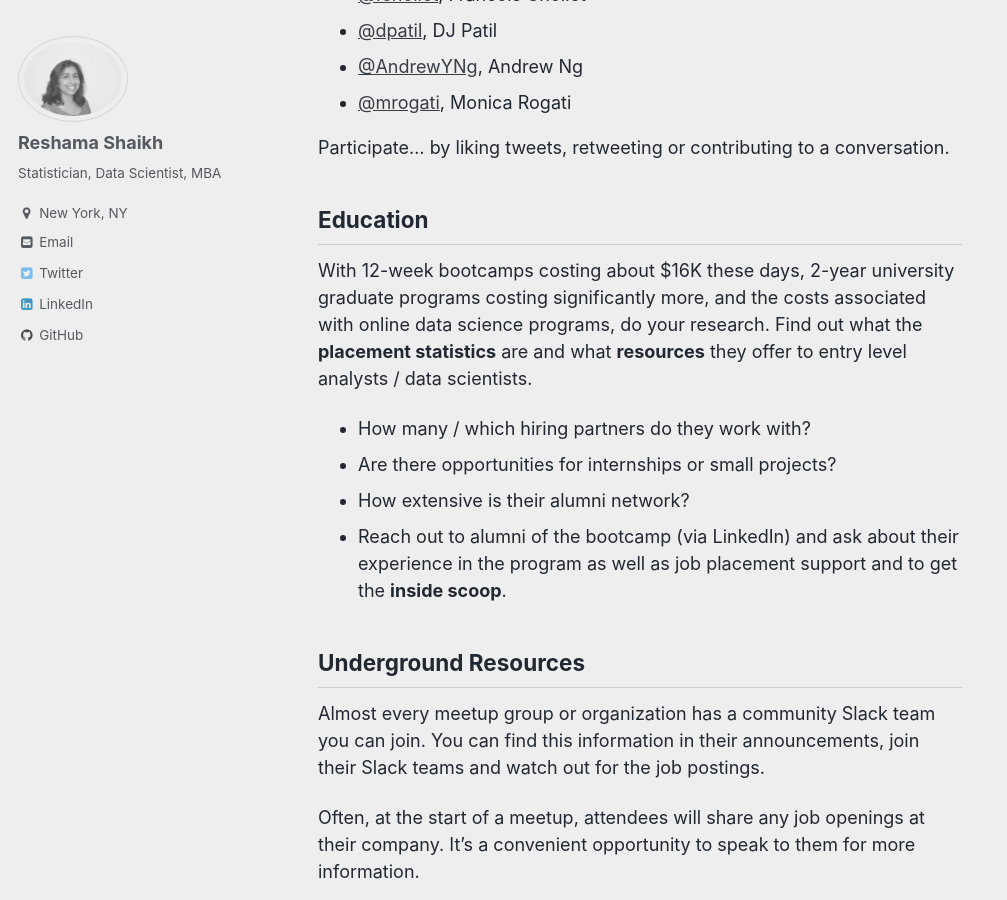
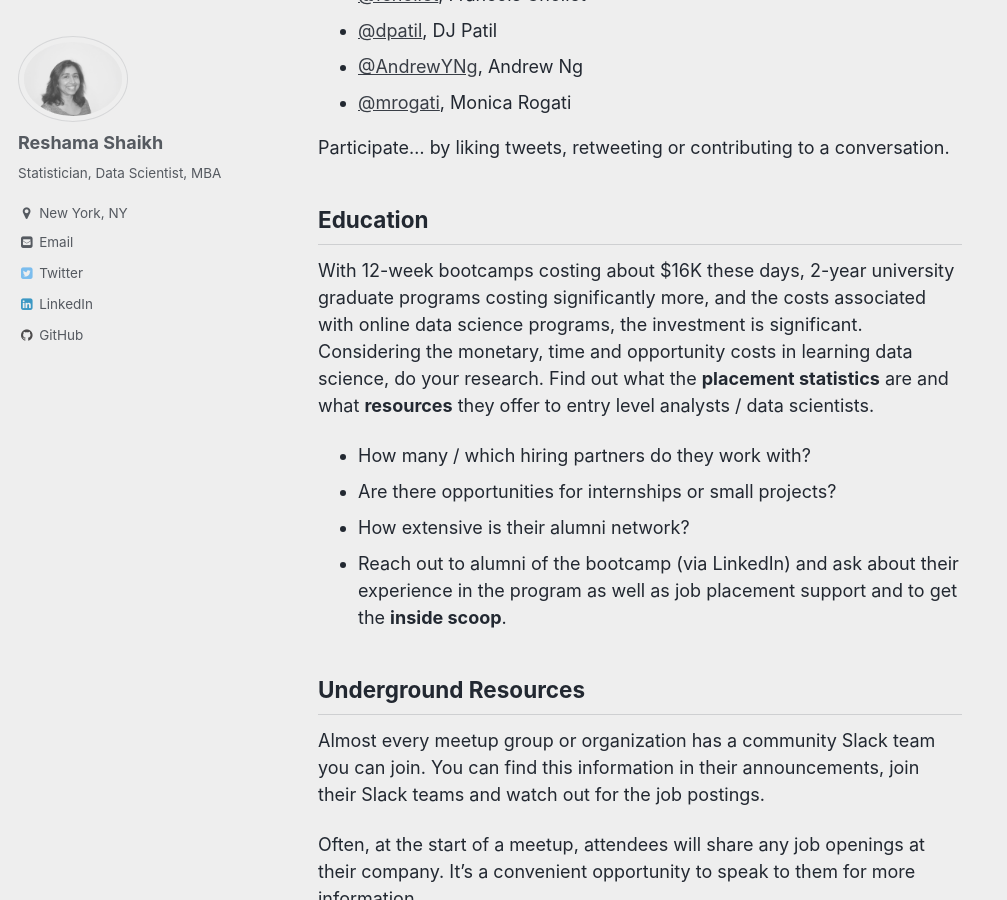
Before and after one commit to reshamas/reshamas.github.io, a Jekyll site: the page built from _posts/2018-02-26-first-data-science-job.md, in a window 1280 px wide and 900 px high, scrolled down 3637 px. Shown: the whole window, without its empty margins (0-1007 px from the left). Built offline with Jekyll 4.4.1, drawn with Linux system fonts in a browser that asks for light colours.

Commit message:
Update 2018-02-26-first-data-science-job.md

```diff
--- a/_posts/2018-02-26-first-data-science-job.md
+++ b/_posts/2018-02-26-first-data-science-job.md
@@ -80,7 +80,7 @@
 
 
 ## Education
-With 12-week bootcamps costing about $16K these days, 2-year university graduate programs costing significantly more, and the costs associated with online data science programs, do your research.  Find out what the **placement statistics** are and what **resources** they offer to entry level analysts / data scientists.
+With 12-week bootcamps costing about $16K these days, 2-year university graduate programs costing significantly more, and the costs associated with online data science programs, the investment is significant.  Considering the monetary, time and opportunity costs in learning data science, do your research.  Find out what the **placement statistics** are and what **resources** they offer to entry level analysts / data scientists.
 - How many / which hiring partners do they work with?
 - Are there opportunities for internships or small projects?
 - How extensive is their alumni network?
```
